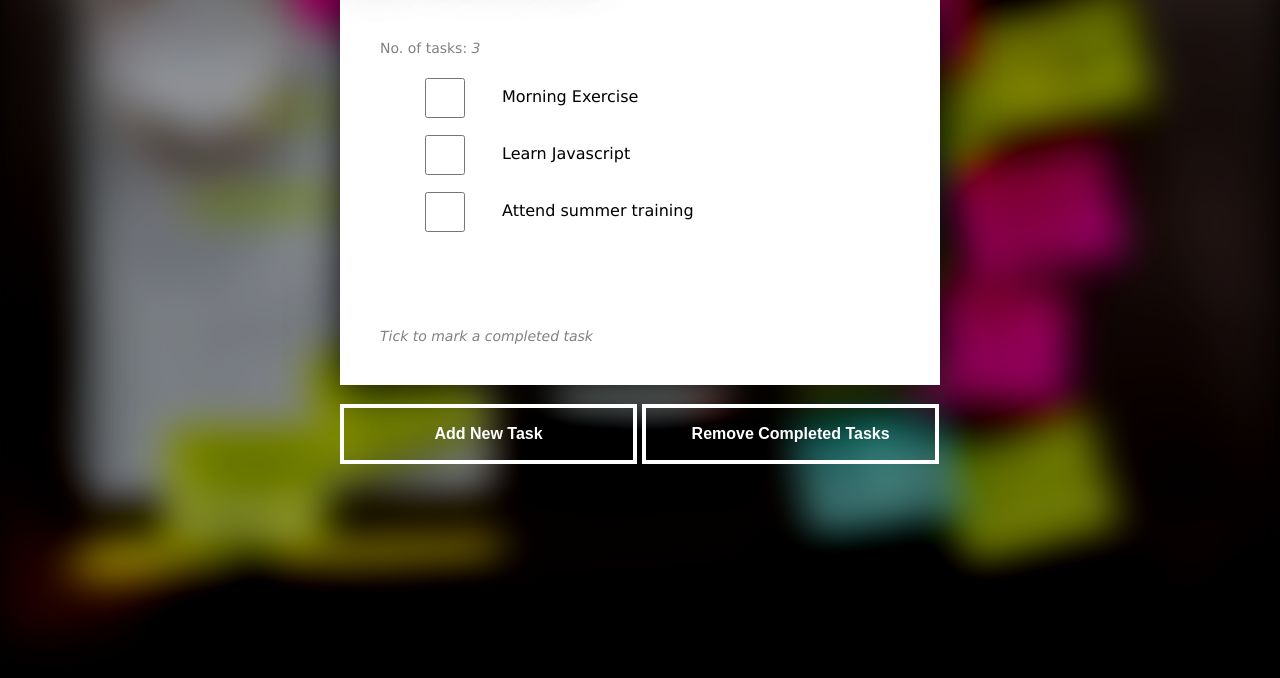
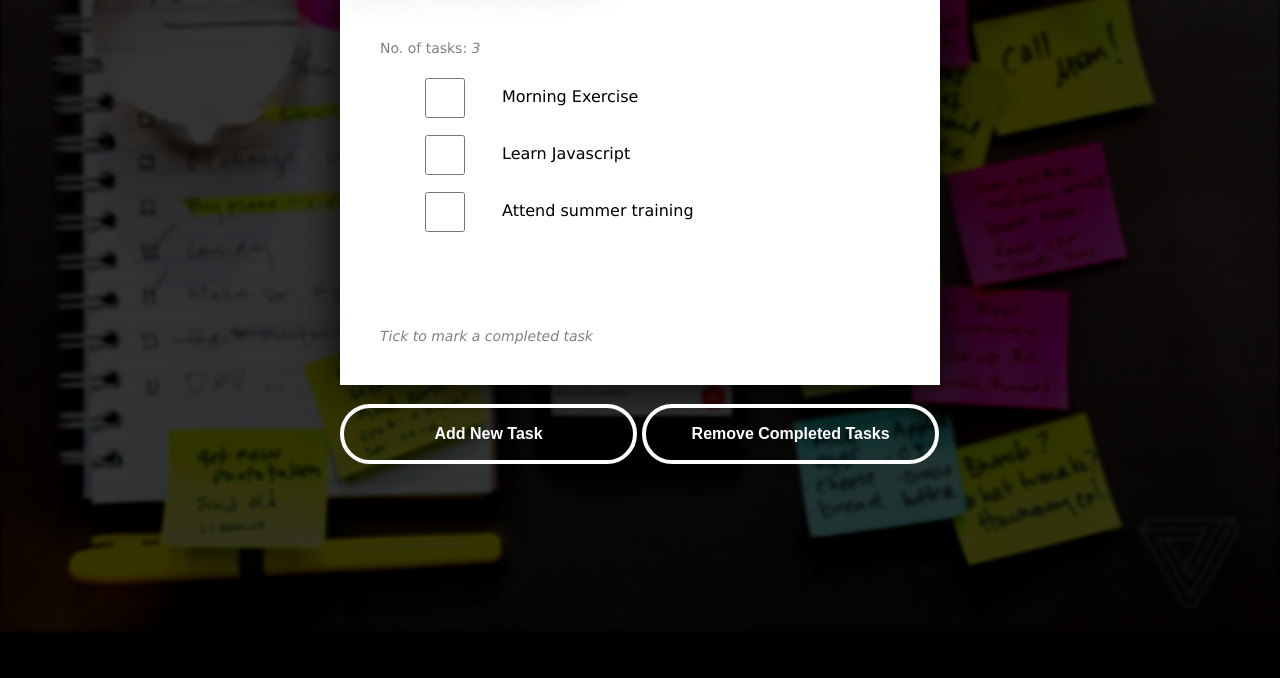
Before and after one commit to parth-pathak/ToDo-it, a plain HTML site: page todo.htm in a window 1280 px wide. Shown: the part 88-766 px from the top of the page. Drawn offline with nearby package versions, Linux system fonts and the light colour scheme.

Commit message:
change in button style

```diff
--- a/Layout.css
+++ b/Layout.css
@@ -2,8 +2,8 @@ body{background-color:black;font-family:verdana;margin:0px;}
 .done-true{color:teal;font-size:16px;display:block;padding:14px;word-wrap:break-word;width:80%;float:right;}
 .done-false{font-size:16px;display:block;padding:14px;word-wrap:break-word;width:80%;float:right;}
 button{width:297px;height:60px;cursor:pointer;background:none;font-size:16px;
-border:4px solid white;font-weight:bold;color:white;}
-button:hover {color:yellow;border:4px solid yellow;box-shadow:1px 1px 20px yellow;}
+border:4px solid white;font-weight:bold;color:white;border-radius: 30px;}
+button:hover {color:black;border:4px solid yellow;background-color: yellow;transition: all ease 0.2s;}
 #container{padding:40px;
 box-shadow:2px 2px 40px black;background-color:white;}
 #heading{font-family:"Broadway";font-size:42px;text-shadow:2px 2px 50px black;color:White;}
@@ -12,5 +12,5 @@ input:hover {box-shadow:1px 1px 30px teal;}
 .num {color:grey;font-size:14px;}
 #frame{display:block;margin:auto;width:600px;}
 #bimg{position:fixed;width:100%;z-index:-1;
-filter:blur(20px) brightness(60%) contrast(140%);}
+filter: blur(2px) contrast(140%);opacity: 0.2;}
 .scroll{height:250px;overflow:auto;}
```
